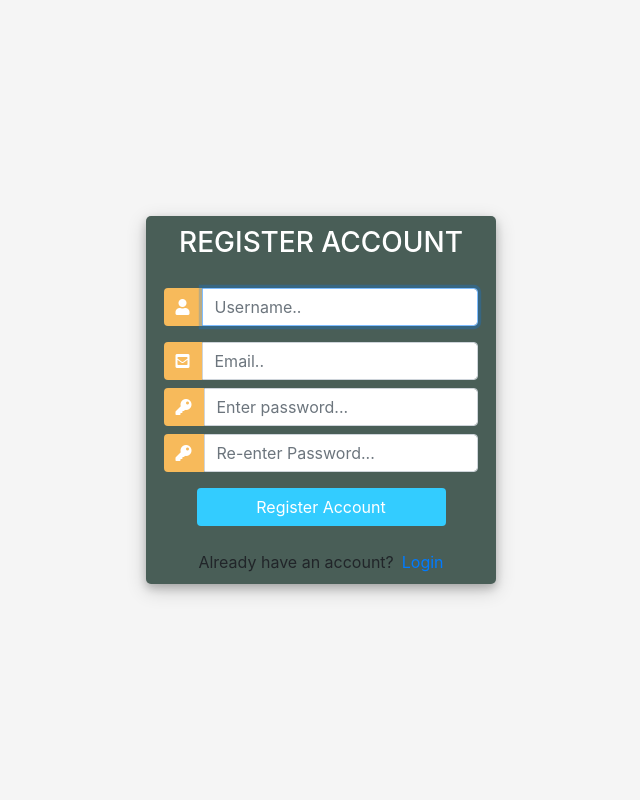
After one commit to Ashad8949/Little-Lemon, a Django app: page /register/ in a window 1280 px wide. The commit adds this page. Shown: the whole page, without its empty margins (319-959 px from the left). Run offline with Django 4.2, Linux system fonts and the light colour scheme; some libraries are stand-ins or nearby versions.

Commit message:
included user authentication

```diff
--- a/restaurant/forms.py
+++ b/restaurant/forms.py
@@ -1,4 +1,7 @@
+from django import forms
 from django.forms import ModelForm
+from django.contrib.auth.forms import UserCreationForm
+from django.contrib.auth.models import User
 from .models import Booking
 
 
@@ -7,3 +10,9 @@ class BookingForm(ModelForm):
     class Meta:
         model = Booking
         fields = "__all__"
+
+
+class CreateUserForm(UserCreationForm):
+    class Meta:
+        model = User
+        fields = ['username', 'email', 'password1', 'password2']
--- /dev/null
+++ b/restaurant/templates/register.html
@@ -0,0 +1,137 @@
+<!DOCTYPE html>
+<html>
+
+<head>
+	<title>Login</title>
+	<link rel="stylesheet" href="https://stackpath.bootstrapcdn.com/bootstrap/4.1.3/css/bootstrap.min.css" integrity="sha384-MCw98/SFnGE8fJT3GXwEOngsV7Zt27NXFoaoApmYm81iuXoPkFOJwJ8ERdknLPMO" crossorigin="anonymous">
+	<script src="https://ajax.googleapis.com/ajax/libs/jquery/3.3.1/jquery.min.js"></script>
+	<link rel="stylesheet" href="https://use.fontawesome.com/releases/v5.6.1/css/all.css" integrity="sha384-gfdkjb5BdAXd+lj+gudLWI+BXq4IuLW5IT+brZEZsLFm++aCMlF1V92rMkPaX4PP" crossorigin="anonymous">
+
+	<style>
+		body,
+		html {
+			margin: 0;
+			padding: 0;
+			height: 100%;
+			background: #f5f5f5 !important;
+		}
+		.user_card {
+			width: 350px;
+			margin-top: auto;
+			margin-bottom: auto;
+			background: #495E57;
+			position: relative;
+			display: flex;
+			justify-content: center;
+			flex-direction: column;
+			padding: 10px;
+			box-shadow: 0 4px 8px 0 rgba(0, 0, 0, 0.2), 0 6px 20px 0 rgba(0, 0, 0, 0.19);
+			-webkit-box-shadow: 0 4px 8px 0 rgba(0, 0, 0, 0.2), 0 6px 20px 0 rgba(0, 0, 0, 0.19);
+			-moz-box-shadow: 0 4px 8px 0 rgba(0, 0, 0, 0.2), 0 6px 20px 0 rgba(0, 0, 0, 0.19);
+			border-radius: 5px;
+
+		}
+
+		.form_container {
+			margin-top: 20px;
+		}
+
+		#form-title{
+			color: #fff;
+		}
+		.login_btn {
+			width: 100%;
+			background: #33ccff !important;
+			color: white !important;
+		}
+		.login_btn:focus {
+			box-shadow: none !important;
+			outline: 0px !important;
+		}
+		.login_container {
+			padding: 0 2rem;
+		}
+		.input-group-text {
+			background: #f7ba5b !important;
+			color: white !important;
+			border: 0 !important;
+			border-radius: 0.25rem 0 0 0.25rem !important;
+		}
+		.input_user,
+		.input_pass:focus {
+			box-shadow: none !important;
+			outline: 0px !important;
+		}
+
+	</style>
+
+</head>
+<body>
+	<div class="container h-100">
+		<div class="d-flex justify-content-center h-100">
+			<div class="user_card">
+				<div class="d-flex justify-content-center">
+					<h3 id="form-title">REGISTER ACCOUNT</h3>
+				</div>
+				<div class="d-flex justify-content-center form_container">
+
+					<form method="POST" action="">
+                        {% csrf_token %}
+						<div class="input-group mb-3">
+							<div class="input-group-append">
+								<span class="input-group-text"><i class="fas fa-user"></i></span>
+							</div>
+							{{forms.username}}
+						</div>
+						<div class="input-group mb-2">
+							<div class="input-group-append">
+								<span class="input-group-text"><i class="fas fa-envelope-square"></i></span>
+							</div>
+							{{forms.email}}
+						</div>
+						<div class="input-group mb-2">
+							<div class="input-group-append">
+								<span class="input-group-text"><i class="fas fa-key"></i></span>
+							</div>
+							{{forms.password1}}
+						</div>
+						<div class="input-group mb-2">
+							<div class="input-group-append">
+								<span class="input-group-text"><i class="fas fa-key"></i></span>
+							</div>
+							{{forms.password2}}
+						</div>
+
+				   		<div class="d-flex justify-content-center mt-3 login_container">
+				 			<input class="btn login_btn" type="submit" value="Register Account">
+				   		</div>
+					</form>
+				</div>
+				{{forms.errors}}
+				<div class="mt-4">
+					<div class="d-flex justify-content-center links">
+						Already have an account? <a href="{% url 'login' %}" class="ml-2">Login</a>
+					</div>
+				</div>
+			</div>
+		</div>
+	</div>
+	<script>
+						/* Because i didnt set placeholder values in forms.py they will be set here using vanilla Javascript
+		//We start indexing at one because CSRF_token is considered and input field
+		 */
+
+		//Query All input fields
+		var form_fields = document.getElementsByTagName('input')
+		form_fields[1].placeholder='Username..';
+		form_fields[2].placeholder='Email..';
+		form_fields[3].placeholder='Enter password...';
+		form_fields[4].placeholder='Re-enter Password...';
+
+
+		for (var field in form_fields){
+			form_fields[field].className += ' form-control'
+		}
+	</script>
+</body>
+</html>
--- a/restaurant/urls.py
+++ b/restaurant/urls.py
@@ -3,6 +3,9 @@ from . import views
 
 
 urlpatterns = [
+    path('login/', views.login_user, name="login"),
+    path('logout/', views.logout_user, name="logout"),
+    path('register/', views.register_user, name="register"),
     path('', views.home, name="home"),
     path('about/', views.about, name="about"),
     path('book/', views.book, name="book"),
--- a/restaurant/views.py
+++ b/restaurant/views.py
@@ -1,16 +1,20 @@
-# from django.http import HttpResponse
-from django.shortcuts import render
-from .forms import BookingForm
-from .models import Menu
 from django.core import serializers
-from .models import Booking
+from django.contrib import messages
+from django.contrib.auth import authenticate, login, logout
+from django.contrib.auth.decorators import login_required
+from django.shortcuts import render, redirect
+from django.views.decorators.csrf import csrf_exempt
+from django.http import HttpResponse, HttpResponseRedirect
+
 from datetime import datetime
+from .forms import BookingForm, CreateUserForm
+from .models import Menu, Booking
+
 import json
-from django.views.decorators.csrf import csrf_exempt
-from django.http import HttpResponse
 
 
 # Create your views here.
+@login_required(login_url='login')
 def home(request):
     return render(request, 'index.html')
 
@@ -18,6 +22,41 @@ def home(request):
 def about(request):
     return render(request, 'about.html')
 
+
+def login_user(request):
+    if request.method == "POST":
+        username = request.POST.get('username')
+        password = request.POST.get('password')
+
+        user = authenticate(request, username=username, password=password)
+
+        if user is not None:
+            login(request, user)
+            return redirect('home')
+        else:
+            messages.info(request, "username or password is incorrect")
+            return render(request, 'login.html', {})
+    context = {}
+    return render(request, 'login.html', context)
+
+def logout_user(request):
+    logout(request)
+    return redirect('login')
+
+
+def register_user(request):
+    form = CreateUserForm()
+    if request.method == "POST":
+        form = CreateUserForm(request.POST)
+        if form.is_valid():
+            form.save()
+            user = form.cleaned_data.get('username')
+            messages.success(request, "Account was created for " + user)
+            return redirect('login')
+        else:
+            print(form.errors)
+    context = {"forms": form}
+    return render(request, 'register.html', context)
 
 def reservations(request):
     date = request.GET.get('date', datetime.today().date())
```
Also changed, not shown: restaurant/templates/login.html (added, +123 -0 lines), restaurant/templates/partials/_header.html (+7 -0 lines), voiceorder/views.py (+4 -5 lines).
